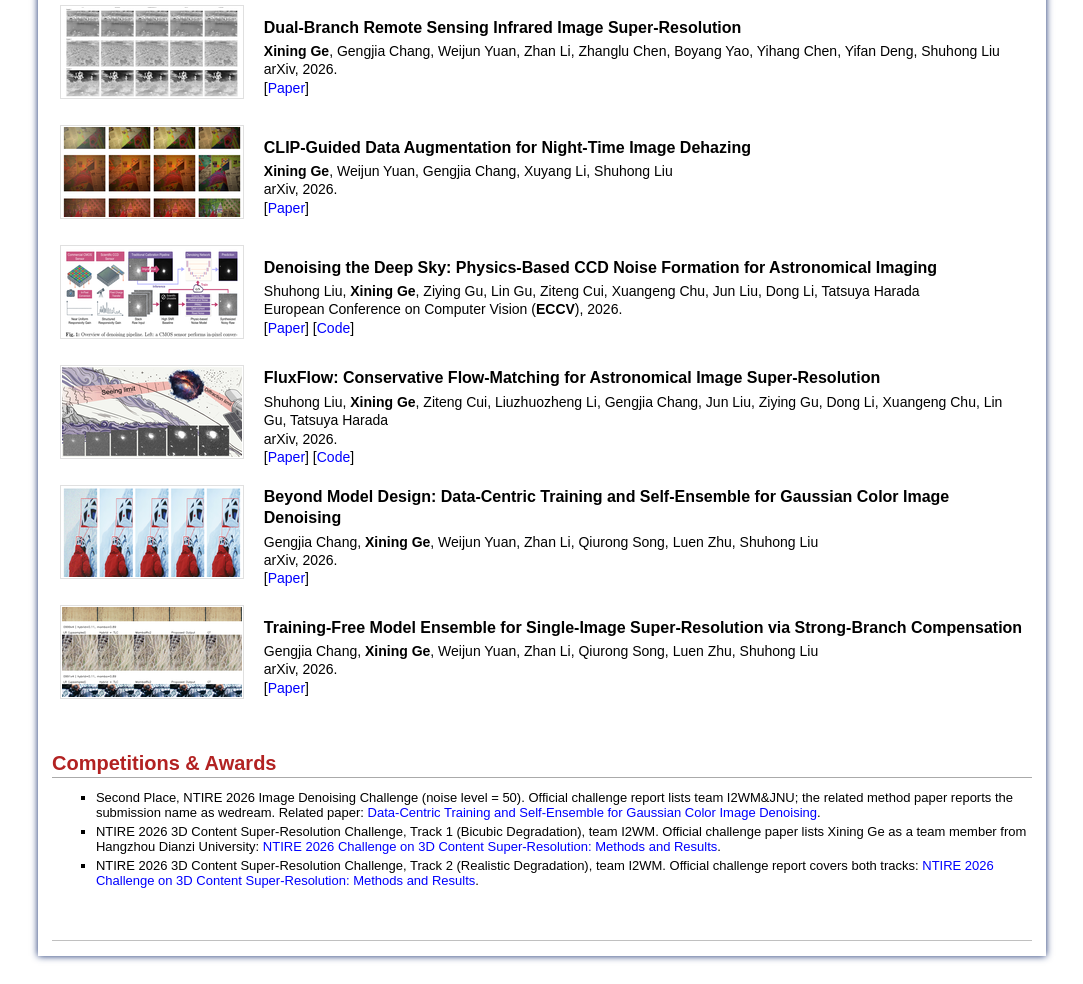
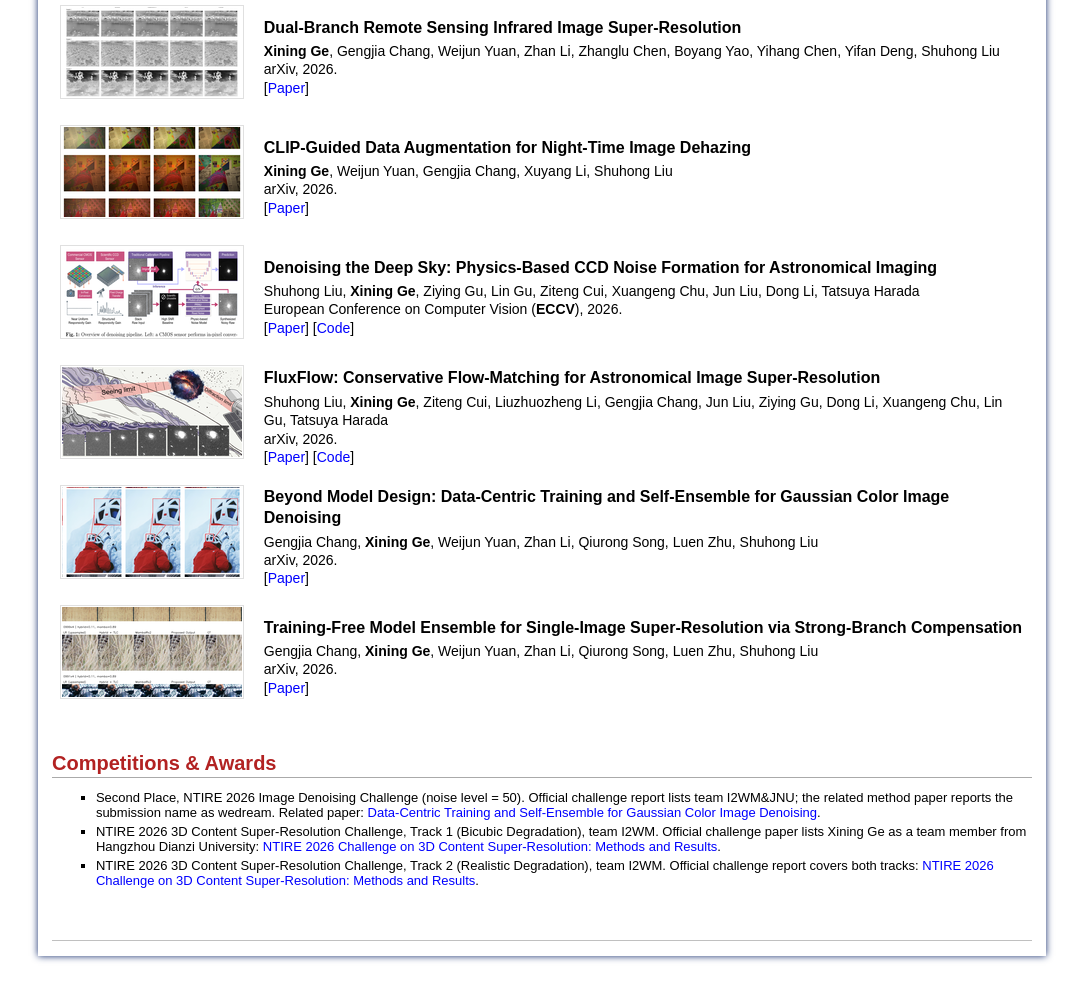
Before and after one commit to gexining/gexining.github.io, a plain HTML site: page index.html in a window 1280 px wide. Shown: the part 514-1498 px from the top of the page, without its empty margins (98-1181 px from the left). Drawn offline with Linux system fonts and the light colour scheme.

Commit message:
Force refresh denoising thumbnail

```diff
--- a/index.html
+++ b/index.html
@@ -97,7 +97,7 @@ arXiv, 2026.<br>
 </tr>
 
 <tr>
-<td><img class="proj_thumb" src="./figs/2026_Denoise_thumb_v3.png" alt="Beyond Model Design: Data-Centric Training and Self-Ensemble for Gaussian Color Image Denoising" height="90px" width="180px" />&nbsp;</td>
+<td><img class="proj_thumb" src="./figs/2026_Denoise_thumb_v4.png" alt="Beyond Model Design: Data-Centric Training and Self-Ensemble for Gaussian Color Image Denoising" height="90px" width="180px" />&nbsp;</td>
 <td>
 <p class="pub_title">Beyond Model Design: Data-Centric Training and Self-Ensemble for Gaussian Color Image Denoising</p>
 <p class="pub_author">Gengjia Chang, <b>Xining Ge</b>, Weijun Yuan, Zhan Li, Qiurong Song, Luen Zhu, Shuhong Liu<br>
```
Also changed, not shown: figs/2026_Denoise_thumb_v4.png (added).
